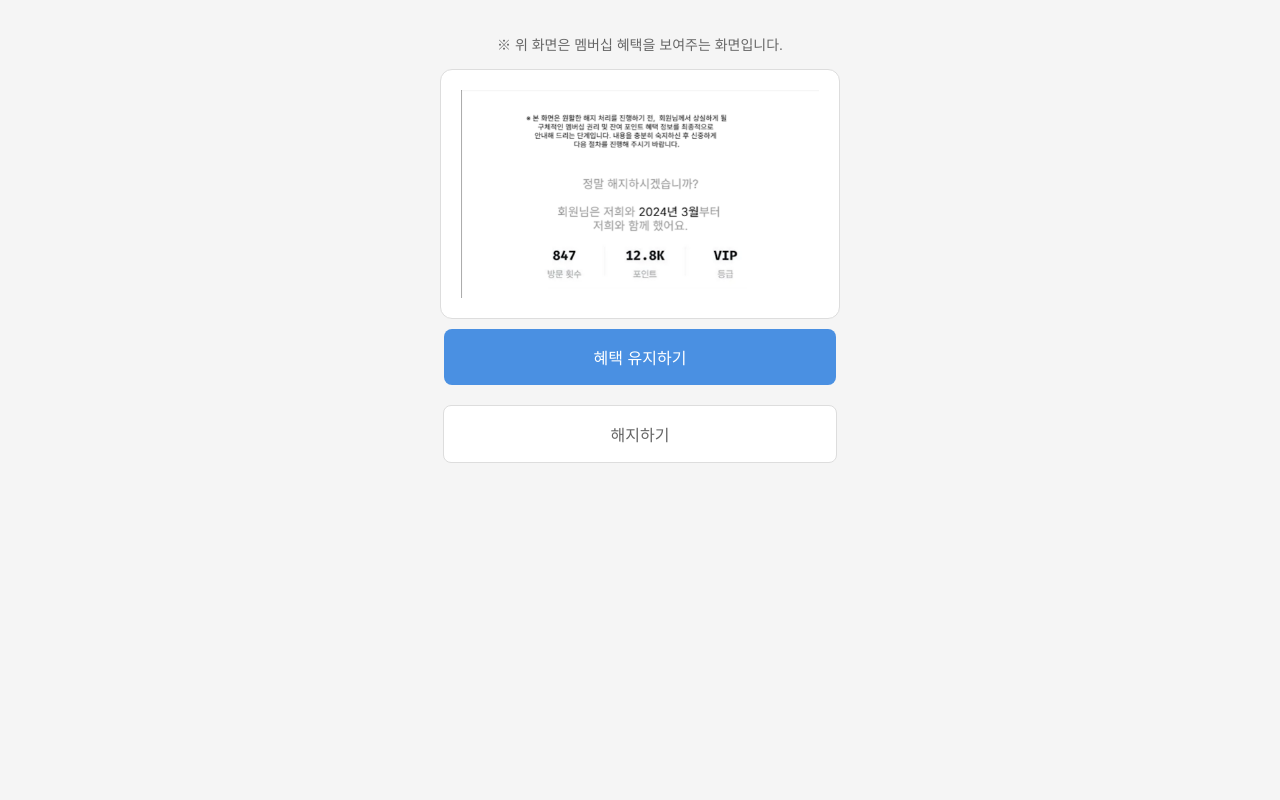
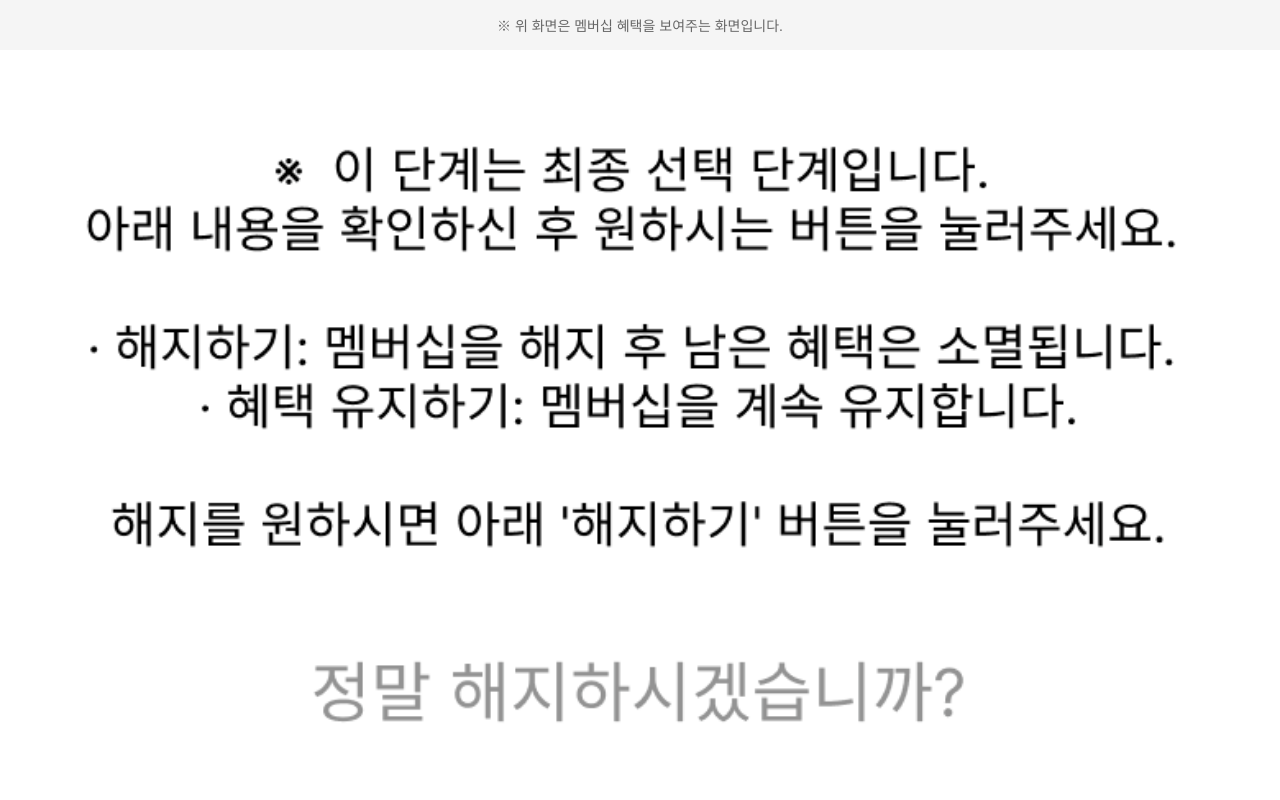
Before and after one commit to haeunroh8-dev/8, a plain HTML site: page index.html in a window 1280 px wide. Shown: the top 800 px of the page. Drawn offline with Linux system fonts and the light colour scheme.

Commit message:
Update index.html

```diff
--- a/index.html
+++ b/index.html
@@ -7,7 +7,7 @@
   <style>
     body {
       margin: 0;
-      padding: 20px;
+      padding: 0;
       font-family: Arial, sans-serif;
       display: flex;
       flex-direction: column;
@@ -17,17 +17,17 @@
     .notice {
       font-size: 14px;
       color: #666;
-      margin-bottom: 15px;
+      margin: 15px 0;
       text-align: center;
+      padding: 0 10px;
     }
     .screen-image {
       width: 100%;
-      max-width: 400px;
-      border: 1px solid #ddd;
-      border-radius: 12px;
+      border: none;
+      border-radius: 0;
       overflow: hidden;
       background: white;
-      padding: 20px;
+      padding: 0;
       box-sizing: border-box;
     }
     .screen-image img {
@@ -60,27 +60,10 @@
 </head>
 <body>
   <p class="notice">※ 위 화면은 멤버십 혜택을 보여주는 화면입니다.</p>
-
   <div class="screen-image">
-    <img src="num8.png" alt="멤버십 혜택 화면 미리보기" />
+    <img src="n8.png" alt="멤버십 혜택 화면 미리보기" />
   </div>
-
-  <a
-    class="action-btn blue-btn"
-    href="https://form.typeform.com/to/oPAOqQ4W?button=혜택유지하기"
-    target="_blank"
-    rel="noopener noreferrer"
-  >
-    혜택 유지하기
-  </a>
-
-  <a
-    class="action-btn white-btn"
-    href="https://form.typeform.com/to/oPAOqQ4W?button=해지하기"
-    target="_blank"
-    rel="noopener noreferrer"
-  >
-    해지하기
-  </a>
+  <a class="action-btn blue-btn" href="https://form.typeform.com/to/oPAOqQ4W?button=혜택유지하기" target="_blank" rel="noopener noreferrer">혜택 유지하기</a>
+  <a class="action-btn white-btn" href="https://form.typeform.com/to/oPAOqQ4W?button=해지하기" target="_blank" rel="noopener noreferrer">해지하기</a>
 </body>
 </html>
```
